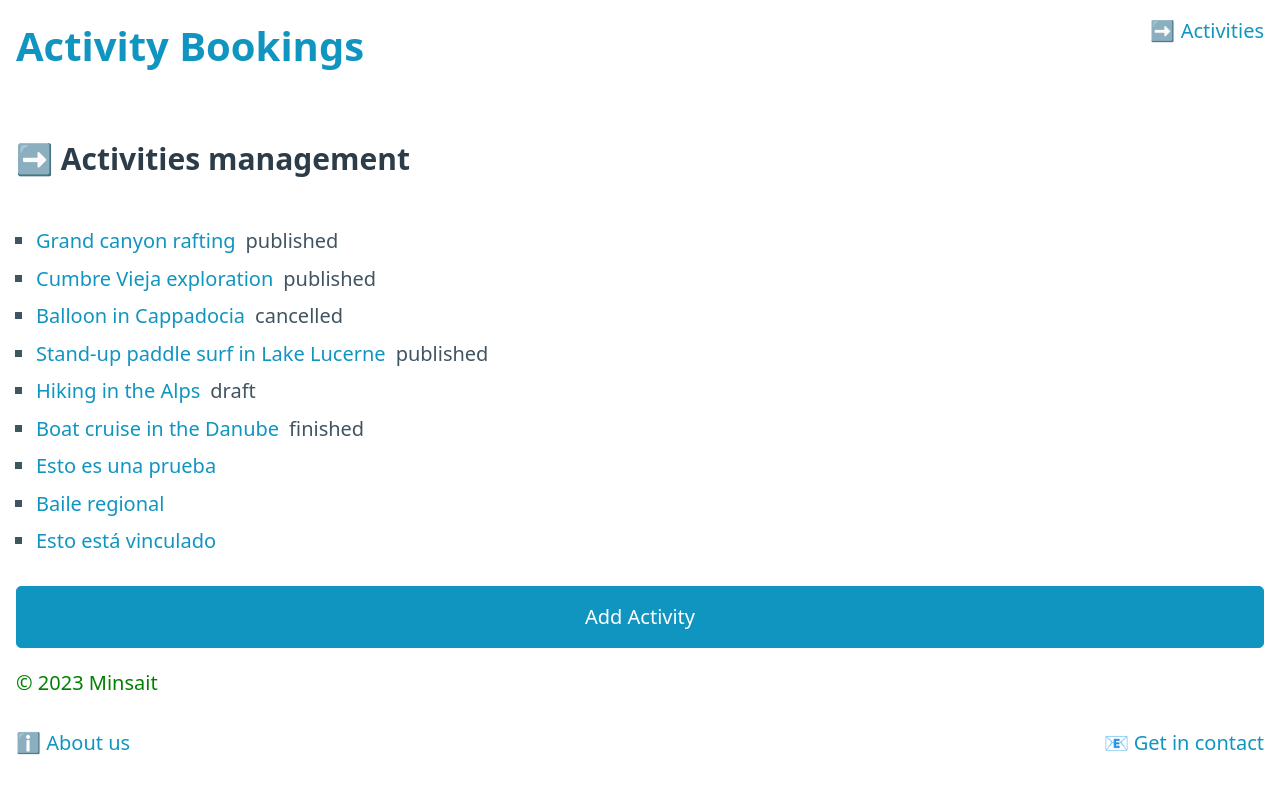
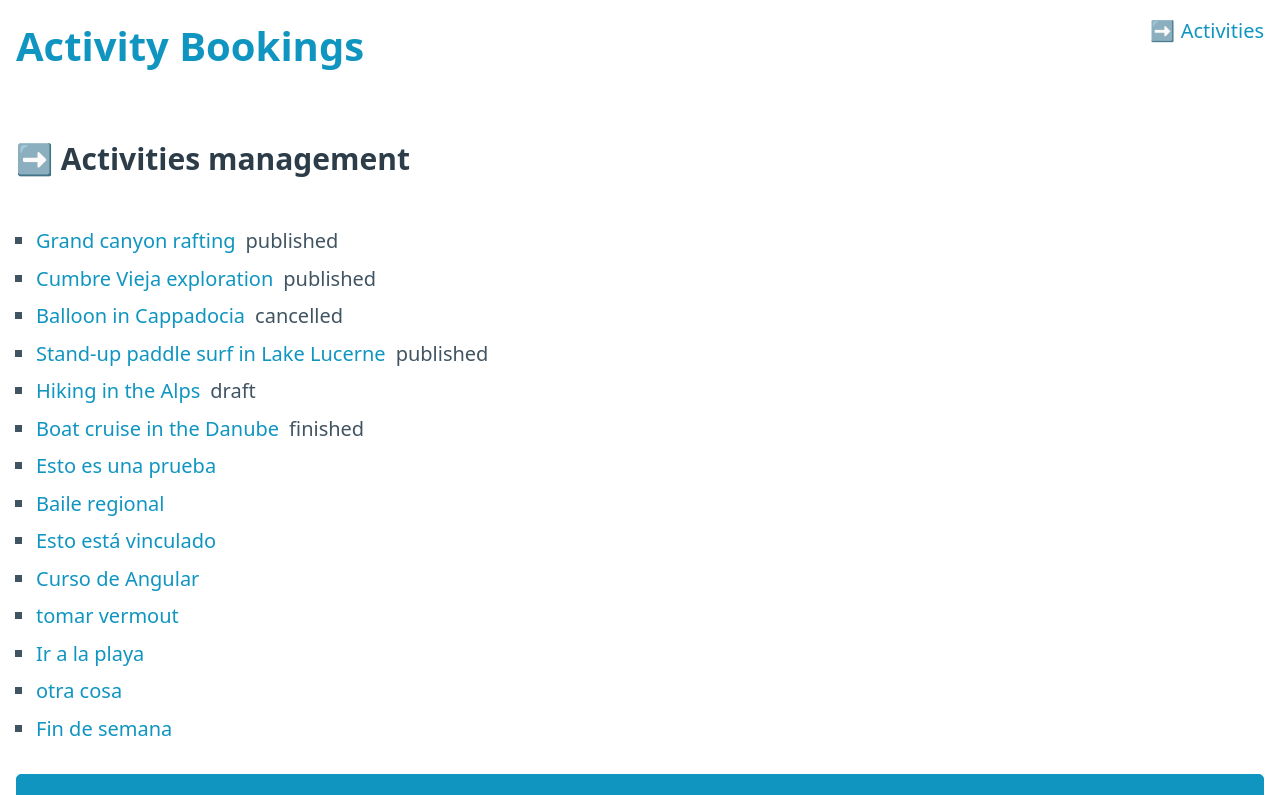
Before and after one commit to TrainingITCourses/minsait-ng_dev-23_05, an Angular app: page /activities in a window 1280 px wide. Shown: the top 795 px of the page. Built offline with nearby package versions, Linux system fonts and the light colour scheme; data requests are answered from the project's data file.

Commit message:
feat: post

```diff
--- a/db/db.json
+++ b/db/db.json
@@ -110,6 +110,43 @@
       "price": 10,
       "ageCategory": "adult",
       "id": 672
+    },
+    {
+      "title": "Curso de Angular",
+      "location": "Online",
+      "price": 99,
+      "ageCategory": "adult",
+      "id": 673
+    },
+    {
+      "title": "tomar vermout",
+      "location": "la Coru",
+      "price": 15,
+      "ageCategory": "child",
+      "id": 674
+    },
+    {
+      "title": "Ir a la playa",
+      "location": "Orzán",
+      "price": 0,
+      "ageCategory": "family",
+      "id": 675
+    },
+    {
+      "title": "otra cosa",
+      "location": "no lo se",
+      "price": 99,
+      "ageCategory": "child",
+      "id": 676
+    },
+    {
+      "title": "Fin de semana",
+      "location": "en la ría",
+      "price": 99,
+      "ageCategory": "family",
+      "slug": "fin-de-semana",
+      "currency": "EUR",
+      "id": 677
     }
   ],
   "ageCategories": [
--- a/src/app/activities/activity-new/activity-new.component.ts
+++ b/src/app/activities/activity-new/activity-new.component.ts
@@ -1,5 +1,6 @@
 import { Component, OnInit } from '@angular/core';
 import { FormBuilder, FormGroup, Validators } from '@angular/forms';
+import { Router } from '@angular/router';
 import { ActivitiesService } from 'src/app/data/activities.service';
 import {
   FormFeedbackService,
@@ -18,6 +19,7 @@ export class ActivityNewComponent implements OnInit {
 
   constructor(
     private activitiesService: ActivitiesService,
+    private router: Router,
     formBuilder: FormBuilder
   ) {
     this.form = formBuilder.group({
@@ -39,8 +41,11 @@ export class ActivityNewComponent implements OnInit {
 
   onSubmit() {
     const newActivity = this.form.value;
-    console.log('Form submitted!', newActivity);
-    // this.activitiesService.postActivity();
+    // this.activitiesService.postActivity(newActivity);
+    this.activitiesService.postActivity$(newActivity).subscribe(() => {
+      console.log('Form submitted!', newActivity);
+      this.router.navigate(['activities']);
+    });
   }
 
   hasErrors(fieldName: string): boolean {
--- a/src/app/data/activities.service.ts
+++ b/src/app/data/activities.service.ts
@@ -66,6 +66,12 @@ export class ActivitiesService {
     this.activities.push(activity);
   }
 
+  postActivity$(activity: Activity): Observable<any> {
+    activity.slug = activity.title.toLowerCase().replace(/ /g, '-');
+    activity.currency = 'EUR';
+    return this.httpClient.post<Activity>(this.url, activity);
+  }
+
   getAgeCategories() {
     return AGE_CATEGORIES;
   }
```
